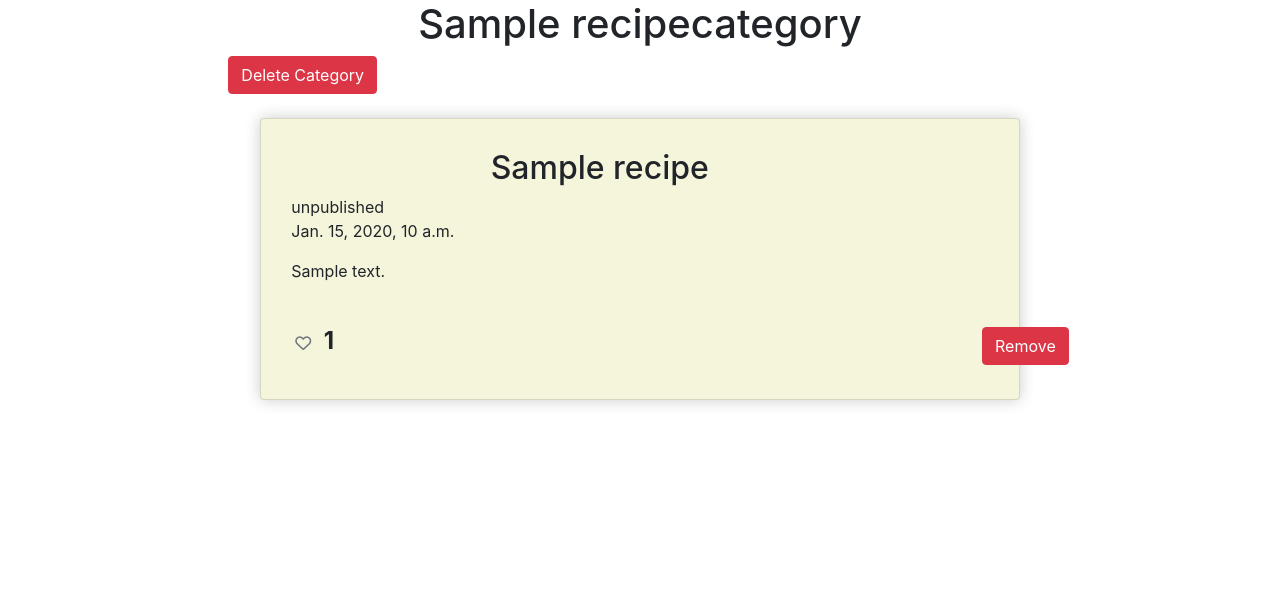
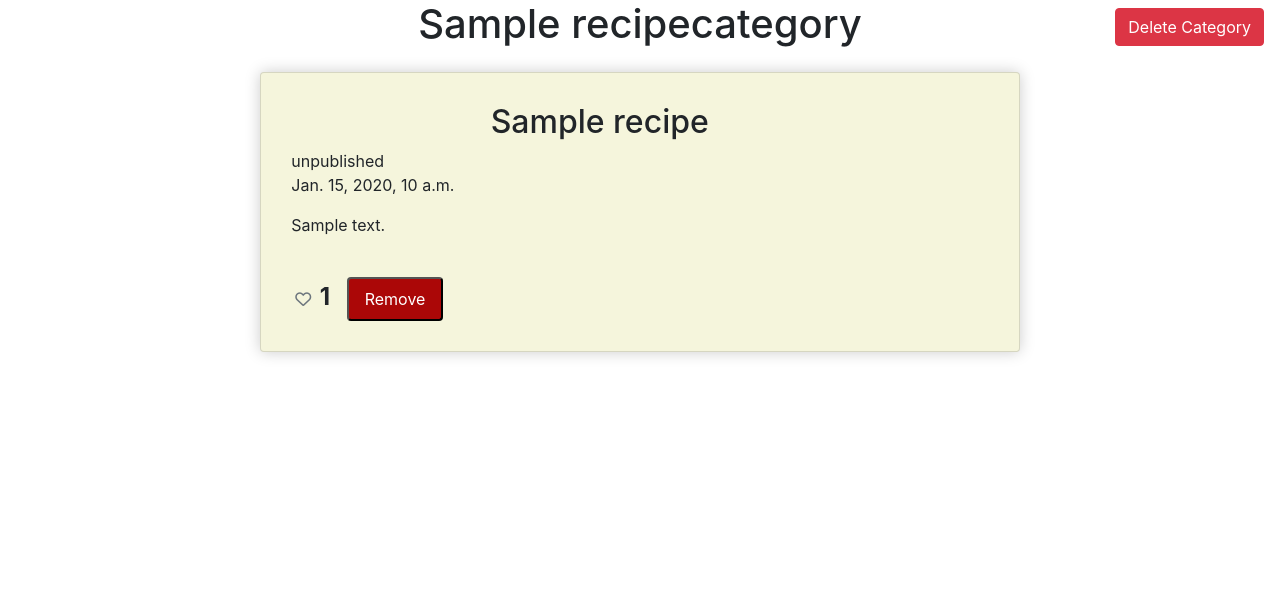
Before and after one commit to ocassidydev/chef-mate, a Django app: page /category/1/ in a window 1280 px wide. Shown: the part 56-665 px from the top of the page. Run offline with Django 3.2, Linux system fonts and the light colour scheme; tables that the repository leaves empty hold one stand-in row (values such as "Sample post").

Commit message:
Add improve responsivity of site and fix bugs

```diff
--- a/recipes/views.py
+++ b/recipes/views.py
@@ -157,11 +157,15 @@ class RecipeDetail(View):
 
 class SubmitRecipe(View):
     def get(self, request):
+        categories = RecipeCategory.objects.filter(
+                        user=self.request.user)
         return render(
             request,
             "submit_recipe.html",
             {
-                "submit_recipe_form": SubmitRecipeForm()
+                "submit_recipe_form": SubmitRecipeForm(),
+                "location": "submit_recipe",
+                "categories": categories
             }
         )
 
--- a/static/css/style.css
+++ b/static/css/style.css
@@ -26,17 +26,20 @@ p {
 .btn-submit {
     right: 1rem;
     top: 4rem;
-    z-index: 999;
+    z-index: 998;
 }
 
 #sidebarCollapse {
-    top: 1rem;
+    top: 4rem;
 }
 
 .shifted {
     left: 15.6rem;
 }
 
+#recipe-submit {
+    margin-bottom: 20px;
+}
 
 /* Header and navbar */
 @media screen and (min-width: 992px){
@@ -62,7 +65,7 @@ header {
 
 /* Sidebar */
 .sidebar-nav {
-    background-color: #6a676794;
+    background-color: #949191;
     min-height: 100vh;
     max-height: 100vh;
     overflow: auto;
@@ -77,7 +80,6 @@ header {
     min-width: 250px;
     max-width: 250px;
     top: -2.4rem;
-    background-color: #f9f9f9;
 }
 
 #sidebar.active {
@@ -111,6 +113,11 @@ main {
     min-height: 100vh;
     display: flex;
     flex-direction: column;
+}
+
+#main > p {
+    text-align: center;
+    margin-top: 1rem;
 }
 
 /* Recipe cards */
@@ -149,6 +156,10 @@ main {
     text-align: center;
 }
 
+.del-btn {
+    background-color:#ab0707;
+}
+
 .like-number {
     font-size: 150%;
     font-weight: bold;
@@ -173,7 +184,7 @@ footer {
 }
 
 /* Media queries */
-@media (max-width: 600px) {
+@media (max-width: 900px) {
     .page-title {
         margin-top: 4rem;
     }
--- a/templates/index.html
+++ b/templates/index.html
@@ -7,7 +7,8 @@
     <a href="{% url 'submit_recipe' %}"><button class="btn btn-success my-2 my-sm-0 position-fixed btn-submit">Submit New Recipe</button></a>
 {% endif %}
 {% if filter_category and title != "Favourites" %}
-    <form method="POST" action="{% url 'category_cud' 'home' 'delete' category.id 0 %}" class="my-2 my-lg-0">
+    <form method="POST" action="{% url 'category_cud' 'home' 'delete' category.id 0 %}" class="my-2 my-lg-0
+                position-fixed btn-submit">
         {% csrf_token %}
         <button class="btn btn-danger my-2 my-sm-0" type="submit">Delete Category</button>
     </form>
@@ -26,10 +27,11 @@
                                 <h2 class="recipe-title">
                                     {{ recipe.title }}
                                 </h1>
-                                {% if recipe.status == 0 %}
-                                    <span>unpublished</span>
-                                {% endif %}
                                 <p class="recipe-subtitle">
+                                    {% if recipe.status == 0 %}
+                                    unpublished
+                                    <br>
+                                    {% endif %}
                                     {{ recipe.created_on }}
                                 <p class="recipe-excerpt">
                                     {{ recipe.excerpt }}
@@ -41,7 +43,7 @@
             </a>
             <div class="row mt-4">
                 <div class="col">
-                    <span class="mx-1">
+                    <span class="mr-xs-1 mx-sm-1">
                         {% if user.is_authenticated %}
                         <form action="{% url 'recipe_like' location recipe.slug %}" method="POST" class="d-inline">
                             {% csrf_token %}
@@ -52,12 +54,12 @@
                         {% else %}
                         <span class="text-secondary"><i class="far fa-heart"></i></span>
                         {% endif %}
-                        <span class="like-number mx-2">{{ recipe.number_of_likes }}</span>
+                        <span class="like-number mr-1 mx-sm-1">{{ recipe.number_of_likes }}</span>
                     </span>
 
                     {% if user.is_authenticated and categories|length > 0 %}
-                    <span class="mx-1">
-                        <button class="dropdown-toggle d-inline card-btn mx-2" href="#" id="navbarDropdown" role="button" data-toggle="dropdown"
+                    <span class="mr-xs-1 mx-sm-1">
+                        <button class="dropdown-toggle d-inline card-btn" href="#" id="navbarDropdown" role="button" data-toggle="dropdown"
                             aria-haspopup="true" aria-expanded="false">
                             <i class="fa-solid fa-folder-plus"></i>
                         </button>
@@ -72,16 +74,17 @@
                         </div>
                     </span>
                     {% endif %}
+
+                    {% if filter_category %}
+                    <span class="mr-xs-1 mx-sm-1">
+                        <form method="POST" action="{% url 'category_cud' 'view_category' 'remove' category.id recipe.id %}"
+                                class="my-2 my-lg-0 d-inline">
+                                {% csrf_token %}
+                            <button class="del-btn card-btn my-2 my-sm-0" type="submit">Remove</button>
+                        </form>
+                    </span>
+                    {% endif %}
                 </div>
-                {% if filter_category %}
-                <div class="col-1">
-                    <form method="POST" action="{% url 'category_cud' 'view_category' 'remove' category.id recipe.id %}"
-                            class="dropdown-item my-2 my-lg-0">
-                            {% csrf_token %}
-                        <button class="btn btn-danger my-2 my-sm-0" type="submit">Remove</button>
-                    </form>
-                </div>
-                {% endif %}
             </div>
         </div>
     </div>
--- a/templates/recipe_detail.html
+++ b/templates/recipe_detail.html
@@ -13,8 +13,12 @@
                         {{ recipe.title }}
                     </h1>
                     <p class="recipe-subtitle">
-                        Posted by {{ recipe.author }}
+                        Posted by {% if recipe.author == 'admin' %} The Gourmand {% else %} {{ recipe.author }} {% endif %}
                         <br>
+                        {% if recipe.status == 0 %}
+                        unpublished
+                        <br>
+                        {% endif %}
                         {{ recipe.created_on }}
                         {% if recipe.created_on != recipe.updated_on %} last edited {{ recipe.updated_on }} {% endif %}
                     </p>
--- a/templates/submit_recipe.html
+++ b/templates/submit_recipe.html
@@ -9,7 +9,7 @@
 <form method=POST action="{% url 'submit_recipe' %}" class="ml-md-5" enctype="multipart/form-data">
     {{ submit_recipe_form | crispy }}
     {% csrf_token %}
-    <button type="submit" class="btn btn-success">Submit Recipe</button>
+    <button type="submit" class="btn btn-success" id="recipe-submit">Submit Recipe</button>
 </form>
 
 {% endblock %}
```
Also changed, not shown: static/js/category_name_validator.js (deleted).
